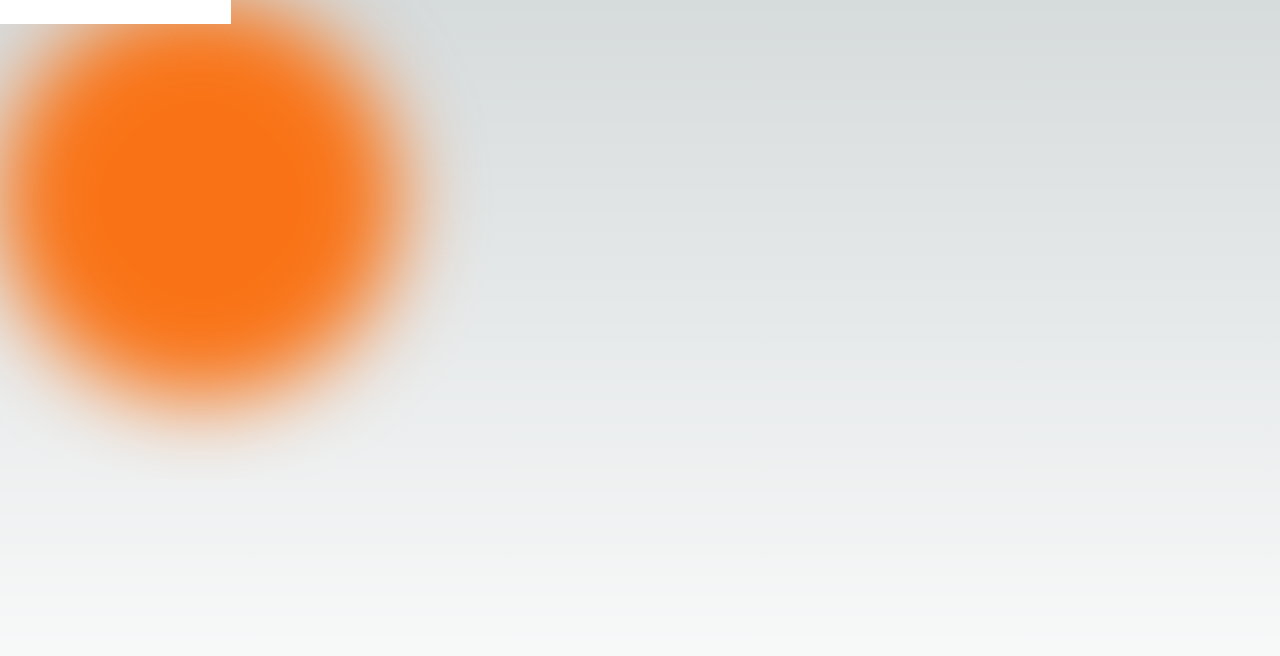
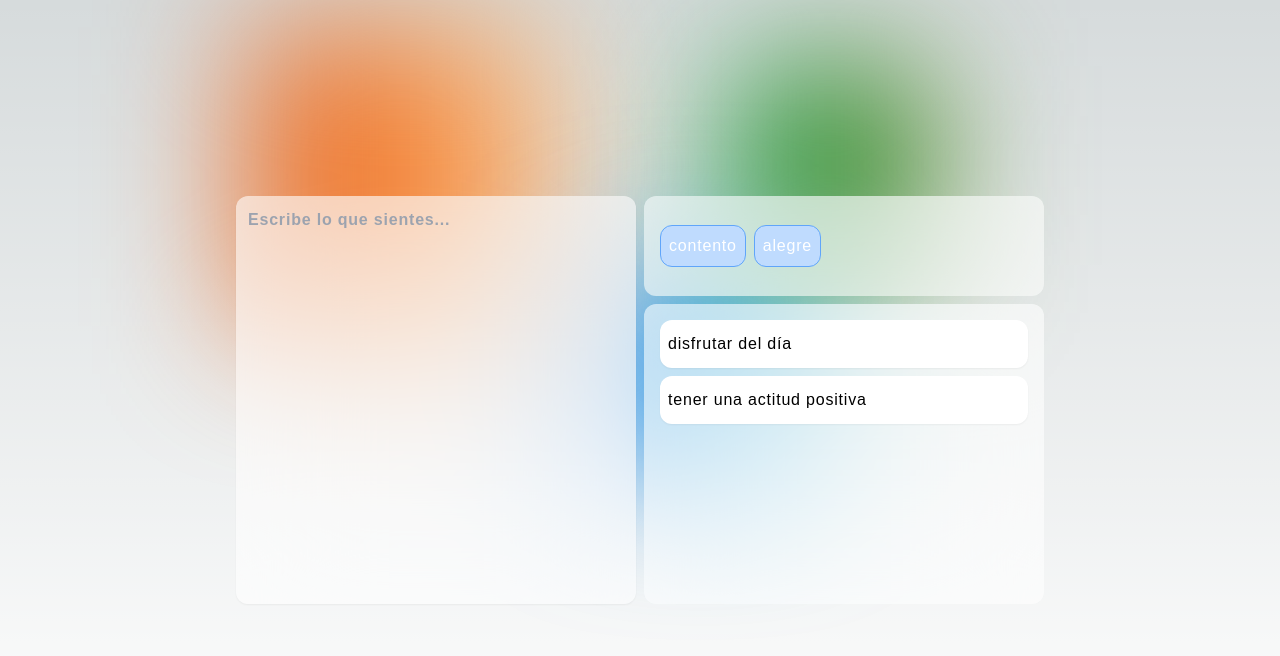
Before and after one commit to jeth18/front-feelings, a Next.js app: page / in a window 1280 px wide. Shown: the top 656 px of the page. Built offline with nearby package versions, Linux system fonts and the light colour scheme.

Commit message:
Screens for text and data response

```diff
--- a/src/app/globals.css
+++ b/src/app/globals.css
@@ -1,6 +1,8 @@
 @tailwind base;
 @tailwind components;
 @tailwind utilities;
+
+@import url('https://fonts.googleapis.com/css2?family=Plus+Jakarta+Sans&display=swap');
 
 :root {
   --foreground-rgb: 0, 0, 0;
@@ -25,3 +27,13 @@ body {
     )
     rgb(var(--background-start-rgb));
 }
+
+* {
+   font-family: 'Plus Jakarta Sans', sans-serif;
+   letter-spacing: 0.8px;
+}
+
+textarea {
+  color: rgb(77, 77, 77);
+  font-weight: 600;
+}
--- a/src/app/page.tsx
+++ b/src/app/page.tsx
@@ -1,13 +1,50 @@
-import Image from 'next/image'
-import { Inter } from 'next/font/google'
+export default function Home() {
 
-const inter = Inter({ subsets: ['latin'] })
+  const response = {
+    feelings: ["contento", "alegre"],
+    steps: ["disfrutar del día", "tener una actitud positiva"]
+  }
 
-export default function Home() {
   return (
-    <main className="flex min-h-screen h-screen">
-      <div className='before:flex before:justify-center before:blur-2xl before:fixed before:-z-10 before:w-[400px] before:h-[400px] before:bg-orange-500 before:rounded-full'>
-        <input type="text" />
+    <main className="flex justify-center items-center min-h-screen h-screen">
+
+      <section className="flex flex-row gap-2 flex-wrap">
+        <article className="backdrop-blur-3xl bg-white/60 rounded-xl min-w-[400px] h-auto shadow-sm">
+          <textarea className="p-3 outline-none resize-none bg-transparent overflow-auto h-full w-full" placeholder="Escribe lo que sientes..."></textarea>
+        </article>
+        <article className="flex flex-col gap-2 flex-wrap">
+          <div id="emojis" className="flex items-center gap-2 p-4 min-w-[400px] backdrop-blur-3xl rounded-xl bg-white/60 rounded-x h-[100px]">
+            {
+              response.feelings.map((feel, index)=> {
+                return (
+                  <span className="p-2 bg-blue-200 rounded-xl border-blue-400 border-[1px] text-white" key={index}>{feel}</span>
+                )
+              })
+            }
+          </div>
+          <div id="emojis" className="flex flex-col gap-2 p-4 min-w-[400px] backdrop-blur-3xl rounded-xl bg-white/60 rounded-x h-[300px]">
+            {
+              response.steps.map((step, index) => {
+                return (
+                  <span className="bg-white pl-2 pr-2 pt-3 pb-3 rounded-xl shadow-sm" key={index}>{step}</span>
+                )
+              })
+            }
+          </div>
+        </article>
+      </section>
+
+      <div
+        id="square"
+        className="absolute blur-[72px] w-[300px] h-[300px] bg-gradient-to-r from-orange-600 to-orange-300 -z-10 top-[100px] left-[250px] animate-[bounce_6s_ease-in-out_infinite]">
+      </div>
+      <div
+        id="square"
+        className="absolute blur-[72px] w-[200px] h-[200px] bg-gradient-to-r from-blue-500 to-cyan-500 -z-10 top-[300px] left-[600px] animate-[bounce_4s_ease-in-out_infinite]">
+      </div>
+      <div
+        id="square"
+        className="absolute blur-[72px] w-[200px] h-[200px] bg-gradient-to-r from-green-600 to-lime-700 -z-10 top-[80px] right-[350px] animate-[bounce_10s_ease-in-out_infinite]">
       </div>
     </main>
   )
--- a/tailwind.config.js
+++ b/tailwind.config.js
@@ -12,6 +12,19 @@ module.exports = {
         'gradient-conic':
           'conic-gradient(from 180deg at 50% 50%, var(--tw-gradient-stops))',
       },
+      animation: {
+        bounce_slow: 'boounce_slow 3s ease-in-out infinite',
+      },
+      keyframes: {
+        bounce_slow: {
+          '0%, 100%': {
+            transform: 'translateY(-55%)'
+          },
+          '50%' : {
+            transform: 'translateY(0)'
+          }
+        }
+      }
     },
   },
   plugins: [],
```
